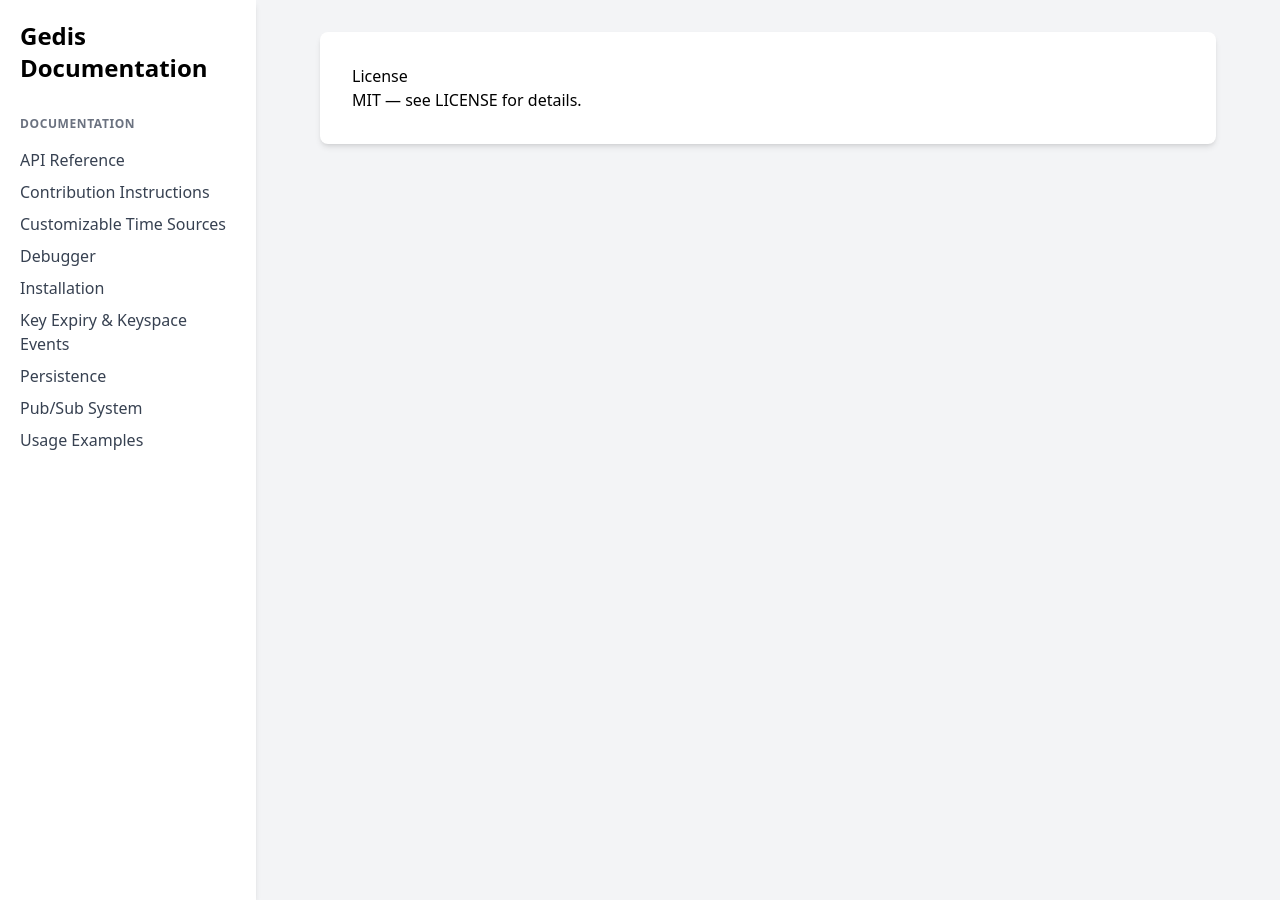
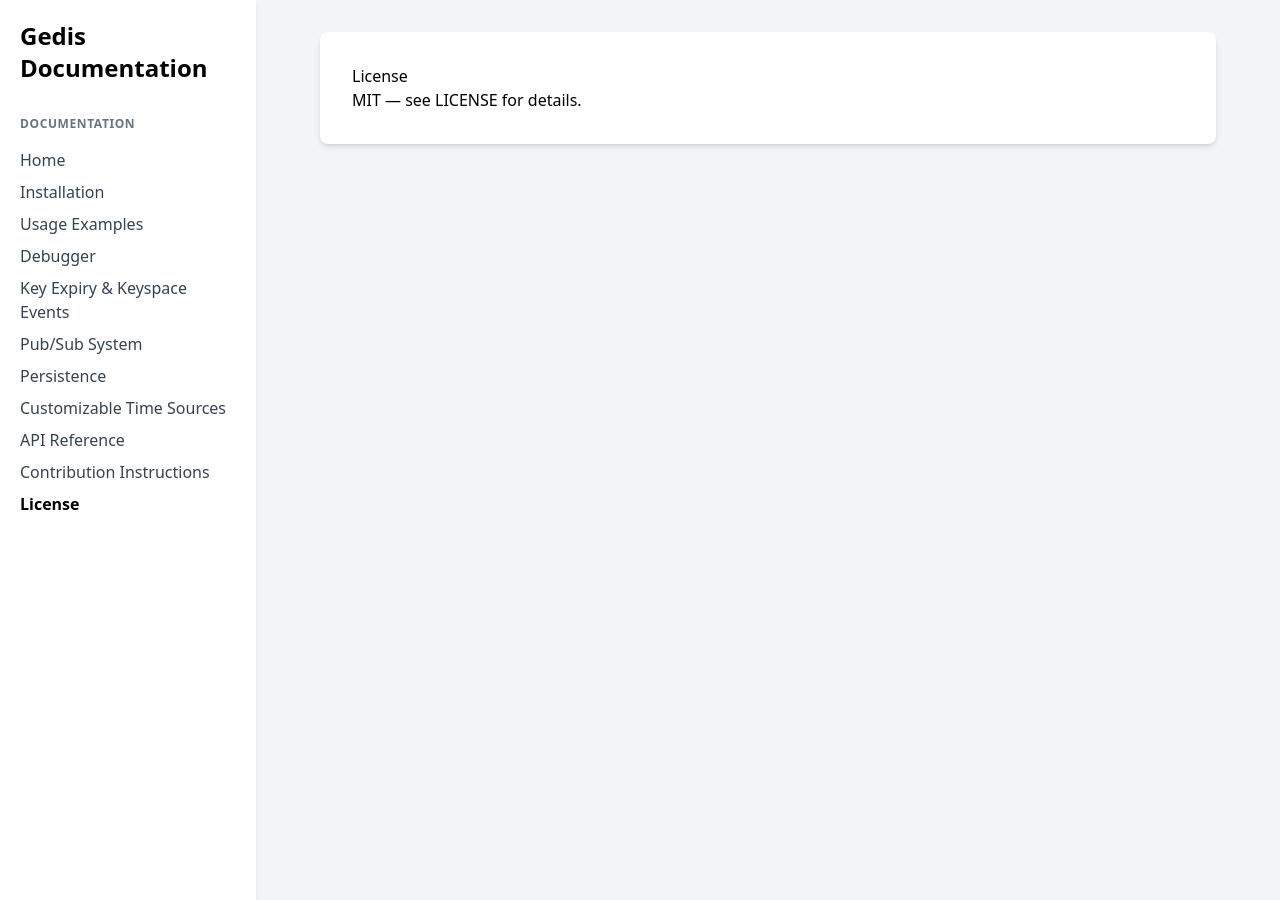
Before and after one commit to NodotProject/Gedis, a Jekyll site: the page built from license.md, in a window 1280 px wide. Built offline with Jekyll 4.4.1, drawn with Linux system fonts in a browser that asks for light colours; nearby versions of some CDN libraries; the repository's description, which GitHub fills in, is left out.

Commit message:
fix issues

```diff
--- a/_config.yml
+++ b/_config.yml
@@ -1,2 +1,14 @@
 theme: jekyll-theme-cayman
 title: Gedis Documentation
+nav_order:
+  - index.md
+  - installation.md
+  - usage-examples.md
+  - debugger.md
+  - key-expiry-and-keyspace-events.md
+  - pub-sub-system.md
+  - persistence.md
+  - customizable-time-sources.md
+  - api-reference.md
+  - contribution-instructions.md
+  - license.md
--- a/_layouts/default.html
+++ b/_layouts/default.html
@@ -16,8 +16,9 @@
         <nav>
           <h2 class="text-xs font-semibold text-gray-500 uppercase tracking-wider mb-3">Documentation</h2>
           <ul>
-            {% for p in site.pages %}
-              {% if p.title and p.url != '/' and p.name != 'README.md' and p.name != 'license.md' %}
+            {% for file in site.nav_order %}
+              {% assign p = site.pages | where: "name", file | first %}
+              {% if p.title %}
                 <li>
                   <a href="{{ p.url | relative_url }}" class="block py-1 {% if p.url == page.url %}text-black font-bold{% else %}text-gray-700 hover:text-black{% endif %}">
                     {{ p.title }}
@@ -38,4 +39,3 @@
     </div>
   </body>
 </html>
-</html>
--- a/assets/css/style.scss
+++ b/assets/css/style.scss
@@ -1 +1,4 @@
 @import "jekyll-theme-primer";
+.prose h1 {
+  font-size: 2.25rem;
+}
```
